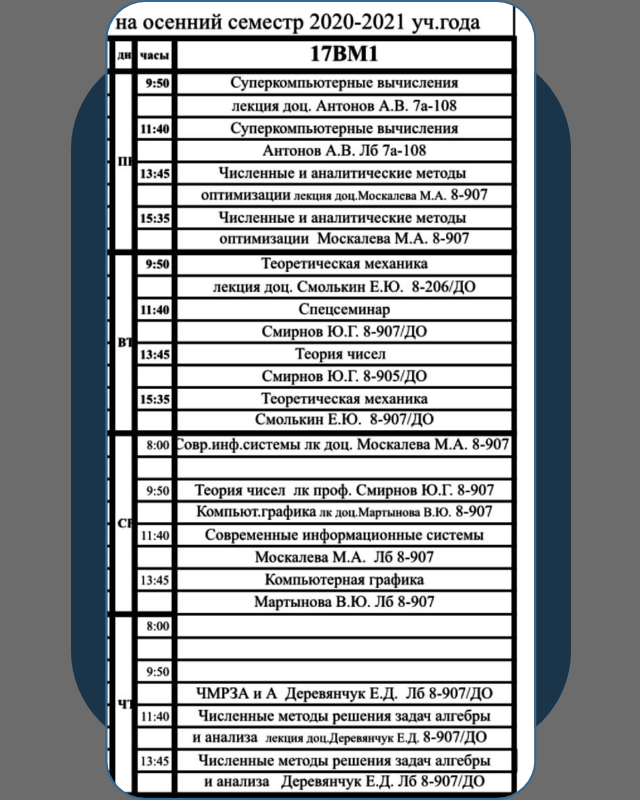
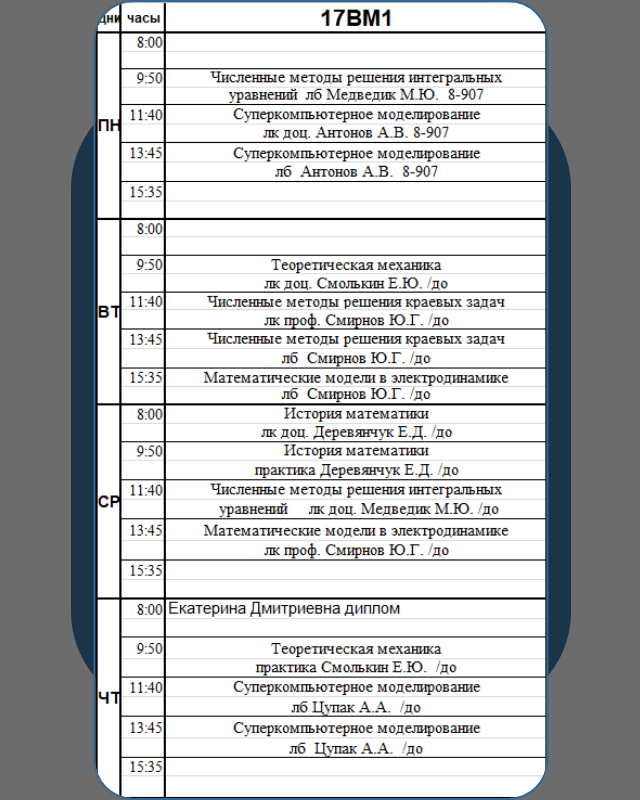
Before and after one commit to qugh/qugh.github.io, a plain HTML site: page 17vm1/index.html in a window 1280 px wide. Both pictures are taken after a click on the link "Расписание". Shown: the whole page, without its empty margins (319-959 px from the left). Drawn offline with Linux system fonts and the light colour scheme.

Commit message:
Update index.html

```diff
--- a/17vm1/index.html
+++ b/17vm1/index.html
@@ -56,11 +56,11 @@
                 <a href="https://us04web.zoom.us/j/3548822749?pwd=aVNrYU4rQUR2NFZwL2UydHplS2Vsdz09" class="link fffff" target="_blank">Смирнов Zoom</a>
             </div>
             <div class="link_wrap">
-                <a href="https://us04web.zoom.us/j/6508908700?pwd=VjdDS0xTbmR5azhTZUN1VEQ4elpTUT09" class="link ffffff" target="_blank">Курсеева Zoom</a>
+                <a href="https://us04web.zoom.us/j/3355848901?pwd=TWRBa0VRbURw" class="link ffffff" target="_blank">Медведик Zoom</a>
             </div>
-            <div class="link_wrap">
+           <!--  <div class="link_wrap">
                 <a href="https://us04web.zoom.us/j/5026648485?pwd=cCtXSGRDZmtiYjlxZ09la2RZV3RwZz09" class="link fffffff" target="_blank">Москалева Zoom</a>
-            </div>
+            </div> !-->
 
                 <div class="link_wrap 1">
                 <a  class="link" href="javascript:PopUpShow()">Расписание</a>
@@ -72,7 +72,7 @@
     </div>
     <div class="b-popup" id="popup1">
         <div class="b-popup-content"></div>
-        <a href="javascript:PopUpHide()"><img src="./img/schedule.jpg" class="img1" alt=""></a>
+        <a href="javascript:PopUpHide()"><img src="./img/schedule.png" class="img1" alt=""></a>
         </div>
     </div>
 </body>
```
